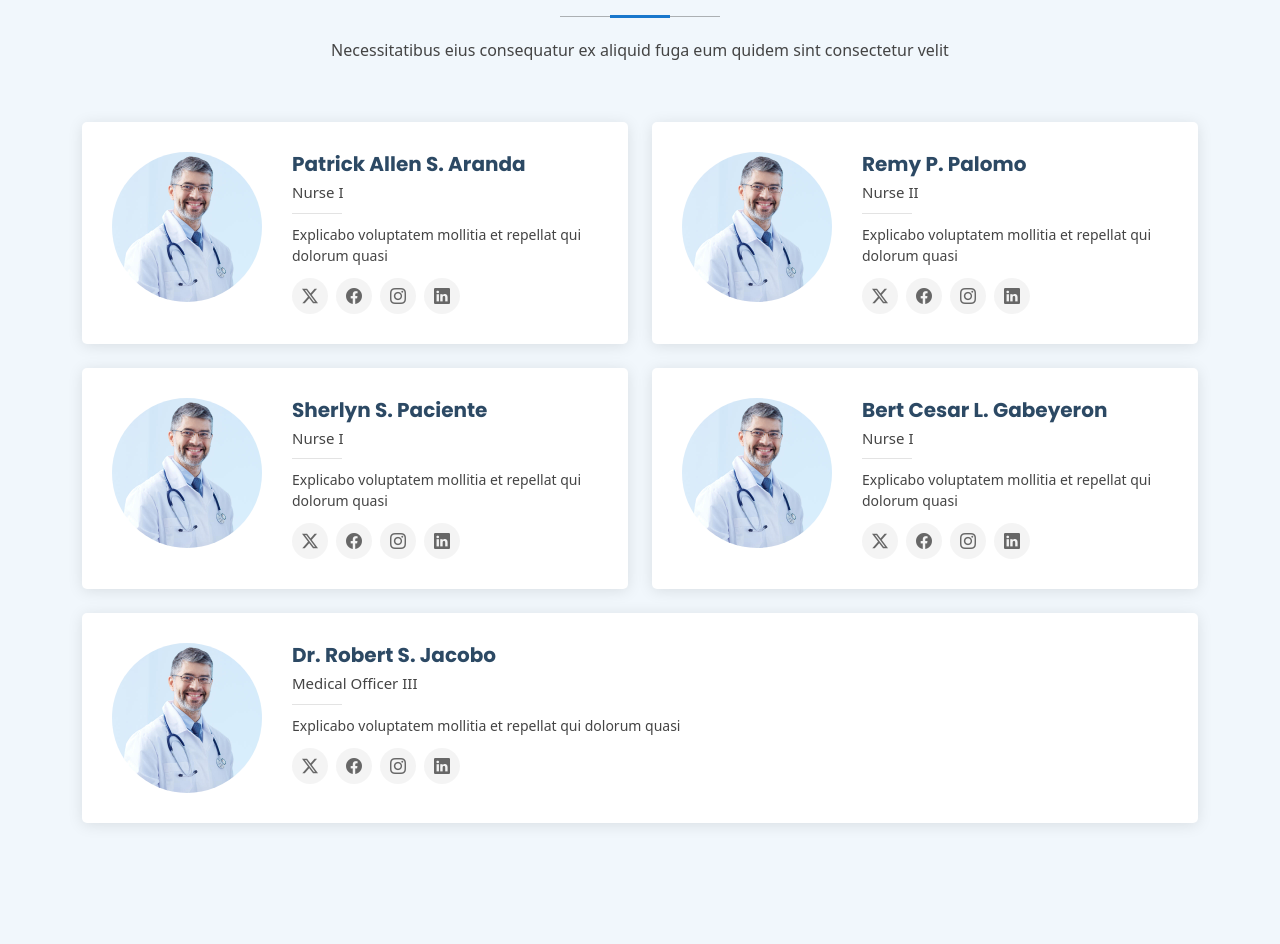
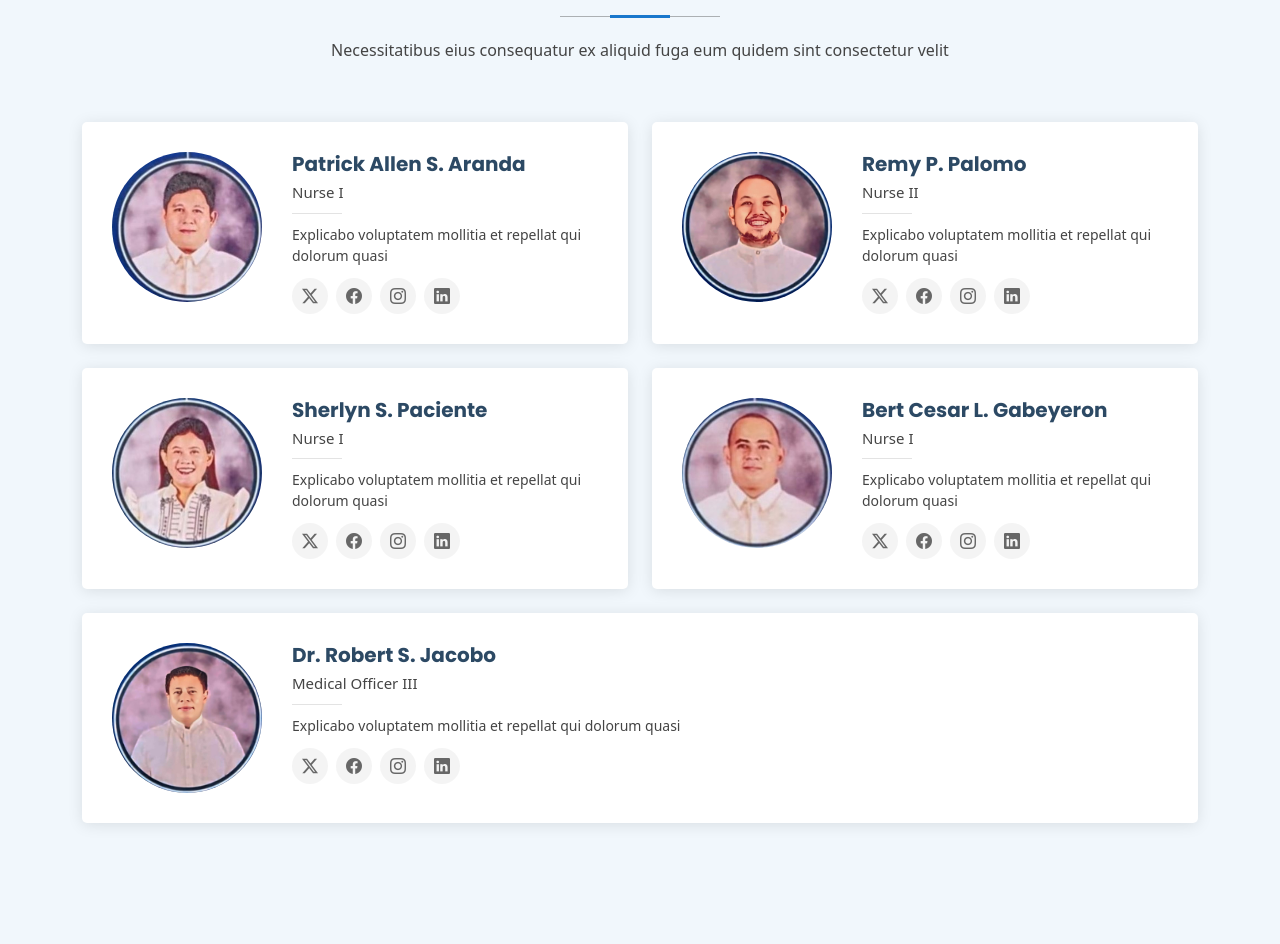
Before and after one commit to greenshe11/ClinicAppointmentv2, a Flask app: page / in a window 1280 px wide. Shown: the part 2591-3535 px from the top of the page. Run offline with Flask 2, Linux system fonts and the light colour scheme; data that the repository does not hold is empty; some libraries are stand-ins or nearby versions.

Commit message:
added staff pics

```diff
--- a/templates/index.html
+++ b/templates/index.html
@@ -280,7 +280,7 @@
                       <!-- Start of Team Member -->
                     <div class="col" data-aos="fade-up" data-aos-delay="100">
                          <div class="team-member d-flex align-items-start">
-                         <div class="pic"><img src="{{url_for('static', filename='assets/img/doctors/doctors-1.jpg')}}" class="img-fluid" alt=""></div>
+                         <div class="pic"><img src="{{url_for('static', filename='assets/aranda.jpg')}}" class="img-fluid" alt=""></div>
                          <div class="member-info">
                               <h4>Patrick Allen S. Aranda</h4>
                               <span>Nurse I</span>
@@ -298,7 +298,7 @@
                         <!-- Start of Team Member -->
                         <div class="col" data-aos="fade-up" data-aos-delay="100">
                           <div class="team-member d-flex align-items-start">
-                          <div class="pic"><img src="{{url_for('static', filename='assets/img/doctors/doctors-1.jpg')}}" class="img-fluid" alt=""></div>
+                          <div class="pic"><img src="{{url_for('static', filename='assets/palomo.jpg')}}" class="img-fluid" alt=""></div>
                           <div class="member-info">
                                <h4>Remy P. Palomo</h4>
                                <span>Nurse II</span>
@@ -316,7 +316,7 @@
                          <!-- Start of Team Member -->
                     <div class="col" data-aos="fade-up" data-aos-delay="100">
                       <div class="team-member d-flex align-items-start">
-                      <div class="pic"><img src="{{url_for('static', filename='assets/img/doctors/doctors-1.jpg')}}" class="img-fluid" alt=""></div>
+                      <div class="pic"><img src="{{url_for('static', filename='assets/paciente.jpg')}}" class="img-fluid" alt=""></div>
                       <div class="member-info">
                            <h4>Sherlyn S. Paciente</h4>
                            <span>Nurse I</span>
@@ -334,7 +334,7 @@
                      <!-- Start of Team Member -->
                      <div class="col" data-aos="fade-up" data-aos-delay="100">
                       <div class="team-member d-flex align-items-start">
-                      <div class="pic"><img src="{{url_for('static', filename='assets/img/doctors/doctors-1.jpg')}}" class="img-fluid" alt=""></div>
+                      <div class="pic"><img src="{{url_for('static', filename='assets/gabeyeron.jpg')}}" class="img-fluid" alt=""></div>
                       <div class="member-info">
                            <h4>Bert Cesar L. Gabeyeron</h4>
                            <span>Nurse I</span>
@@ -352,7 +352,7 @@
                      <!-- Start of Team Member -->
                      <div class="col" data-aos="fade-up" data-aos-delay="100">
                       <div class="team-member d-flex align-items-start">
-                      <div class="pic"><img src="{{url_for('static', filename='assets/img/doctors/doctors-1.jpg')}}" class="img-fluid" alt=""></div>
+                      <div class="pic"><img src="{{url_for('static', filename='assets/jacobo.jpg')}}" class="img-fluid" alt=""></div>
                       <div class="member-info">
                            <h4>Dr. Robert S. Jacobo</h4>
                            <span>Medical Officer III</span>
```
Also changed, not shown: static/assets/aranda.jpg (added), static/assets/gabeyeron.jpg (added), static/assets/jacobo.jpg (added), static/assets/paciente.jpg (added), static/assets/palomo.jpg (added).
